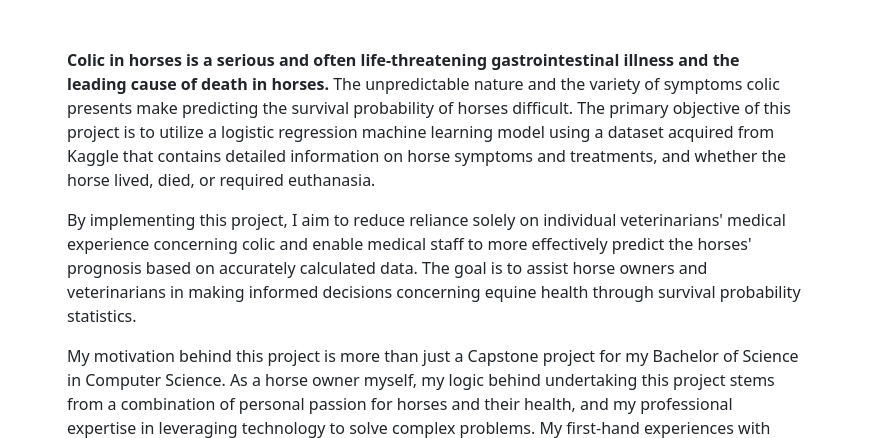
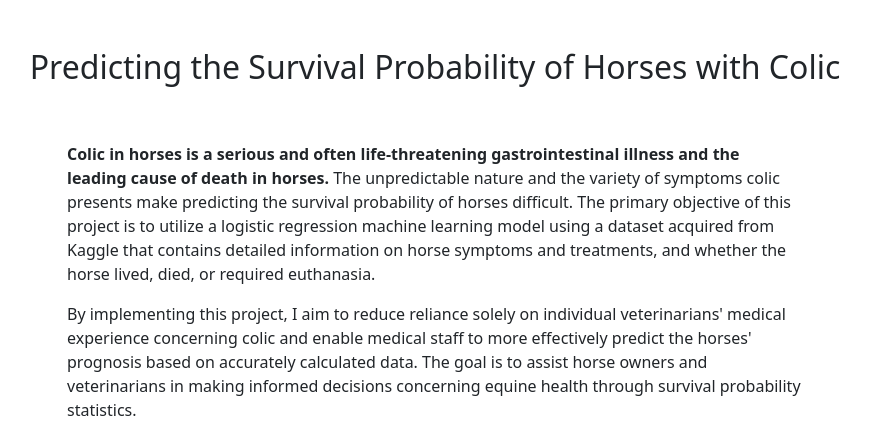
Before and after one commit to thekenpoist/machine-learning, a Flask app: page / in a window 1280 px wide. Shown: the part 104-542 px from the top of the page, without its empty margins (205-1075 px from the left). Run offline with Flask 3, Linux system fonts and the light colour scheme.

Commit message:
Small change to index.html

```diff
--- a/templates/index.html
+++ b/templates/index.html
@@ -4,6 +4,10 @@
 
 <section class="py-5">
     <div class="container">
+        <div class="text-center">
+            <h2>Predicting the Survival Probability of Horses with Colic</h2><br>
+        </div>
+        <br>
         <div class="row justify-content-center">
             <div class="col-md-8">
                 <p class="text-justify">
```
